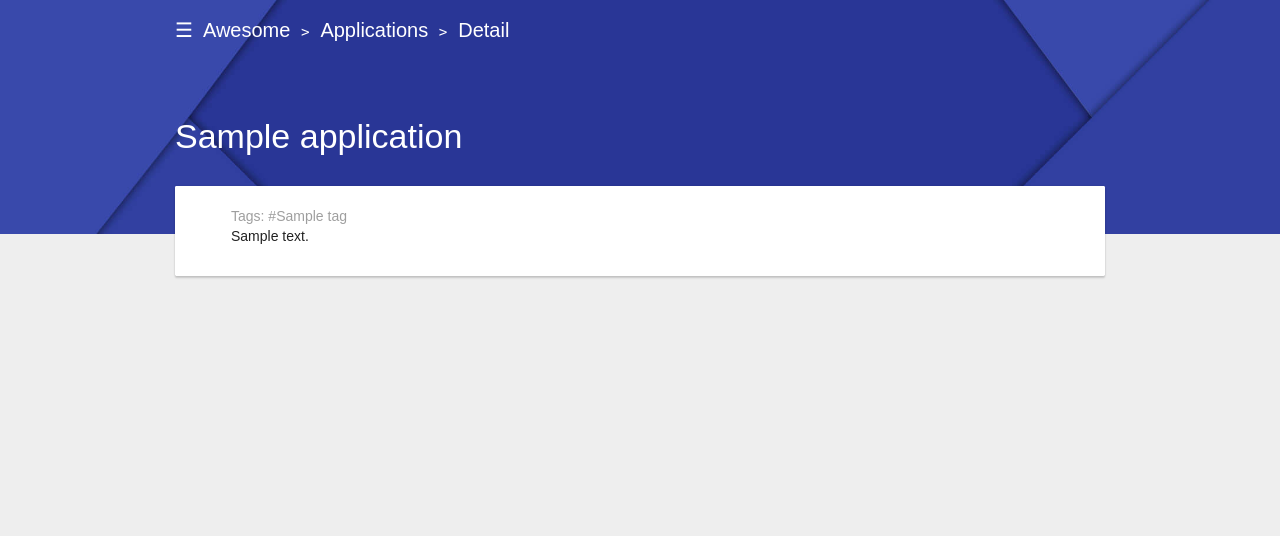
After one commit to BearKidsTeam/Awesome, a Django app: page /app/1/ in a window 1280 px wide. The commit adds this page. Shown: the top 536 px of the page. Run offline with Django 3.2, Linux system fonts and the light colour scheme; tables that the repository leaves empty hold one stand-in row (values such as "Sample post").

Commit message:
app detail page

```diff
--- /dev/null
+++ b/awesome/templates/awesome/app_detail.html
@@ -0,0 +1,27 @@
+{% extends 'awesome/base.html' %}
+
+{% block title %}
+	{{ app.name }}
+{% endblock %}
+
+{% block content %}
+	<div class="content-header" >
+		<div class="mui-container">
+			<h1 class="content-header-title"> {{ app.name }} </h1>
+		</div>
+	</div>
+	<div class="mui-container">
+
+		<div class="mui-panel">
+			<div class="mui--text-dark-hint">
+				Tags:
+				{% for tag in app.tags.all %}
+						#{{ tag }}
+						{% if not forloop.last %},{% endif %}
+				{% endfor %}
+			</div>
+			{{ app.desc|safe|linebreaks }}
+		</div>
+
+	</div>
+{% endblock content %}
--- a/awesome/templates/awesome/app_list.html
+++ b/awesome/templates/awesome/app_list.html
@@ -21,7 +21,7 @@
 						{% if not forloop.last %},{% endif %}
 					{% endfor %}
 				</div>
-				<h1><a class="no-deciration" href="#">{{ app.name }}</a></h1>
+				<h1><a class="no-deciration" href="{% url 'app_detail' pk=app.pk %}">{{ app.name }}</a></h1>
 				{{ app.desc|linebreaks|truncatechars:"100" }}
 			</div>
 		{% endfor %}
--- a/awesome/urls.py
+++ b/awesome/urls.py
@@ -6,4 +6,5 @@ urlpatterns = [
 	url(r'^thread/list/$', views.thread_list, name='thread_list'),
 	url(r'^app/list/$', views.app_list, name='app_list'),
 	url(r'^thread/(?P<pk>[0-9]+)/$', views.thread_detail, name='thread_detail'),
+	url(r'^app/(?P<pk>[0-9]+)/$', views.app_detail, name='app_detail'),
 ]
--- a/awesome/views.py
+++ b/awesome/views.py
@@ -20,3 +20,8 @@ def app_list(request):
 	apps = Application.objects.filter().order_by('name')
 	page = [{'title': 'Awesome', 'url': reverse('home_page')}, {'title': 'Applications', 'url': reverse('app_list')}]
 	return render(request, 'awesome/app_list.html', {'apps': apps, 'page':page})
+
+def app_detail(request, pk):
+	app = get_object_or_404(Application, pk=pk)
+	page = [{'title': 'Awesome', 'url': reverse('home_page')}, {'title': 'Applications', 'url': reverse('app_list')}, {'title': 'Detail', 'url': '#'}]
+	return render(request, 'awesome/app_detail.html', {'app': app, 'page':page})
```
Also changed, not shown: awesome/templates/awesome/thread_detail.html (+4 -5 lines).
